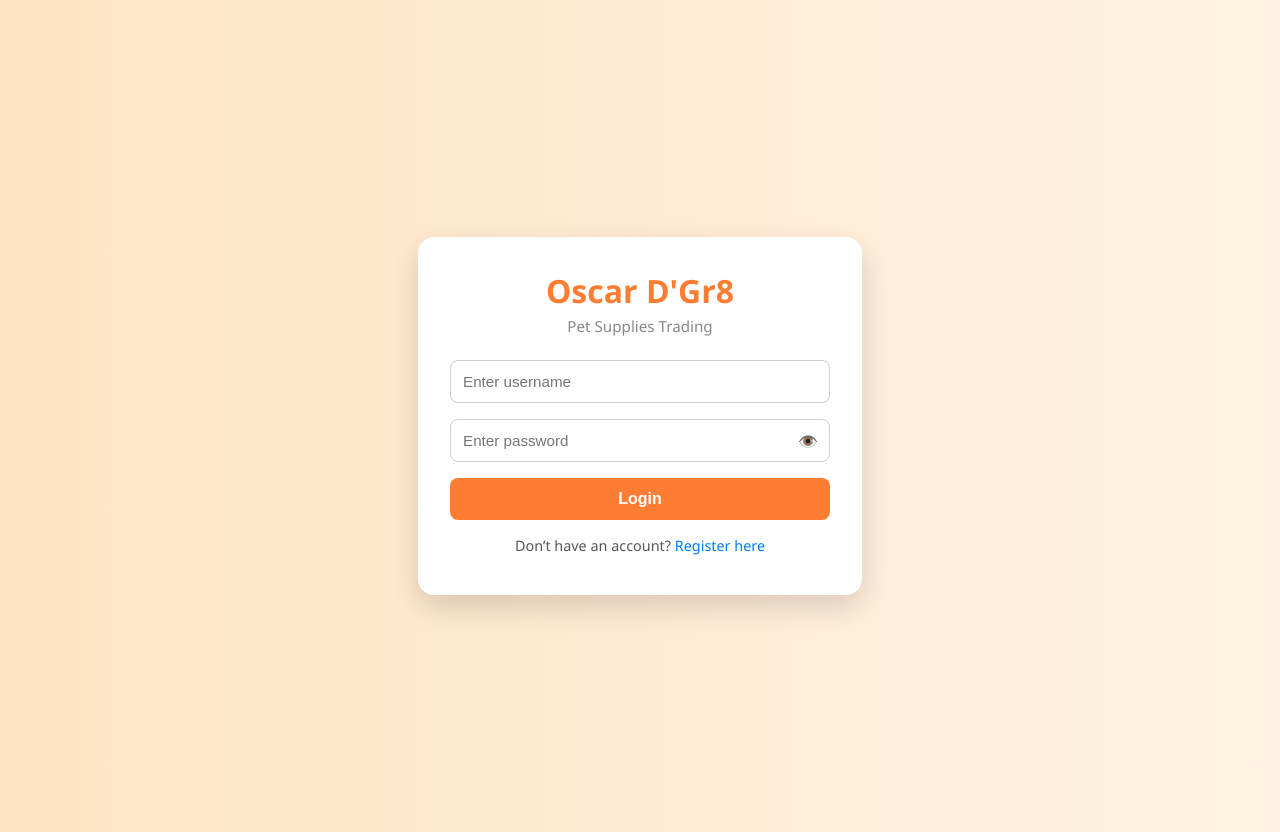
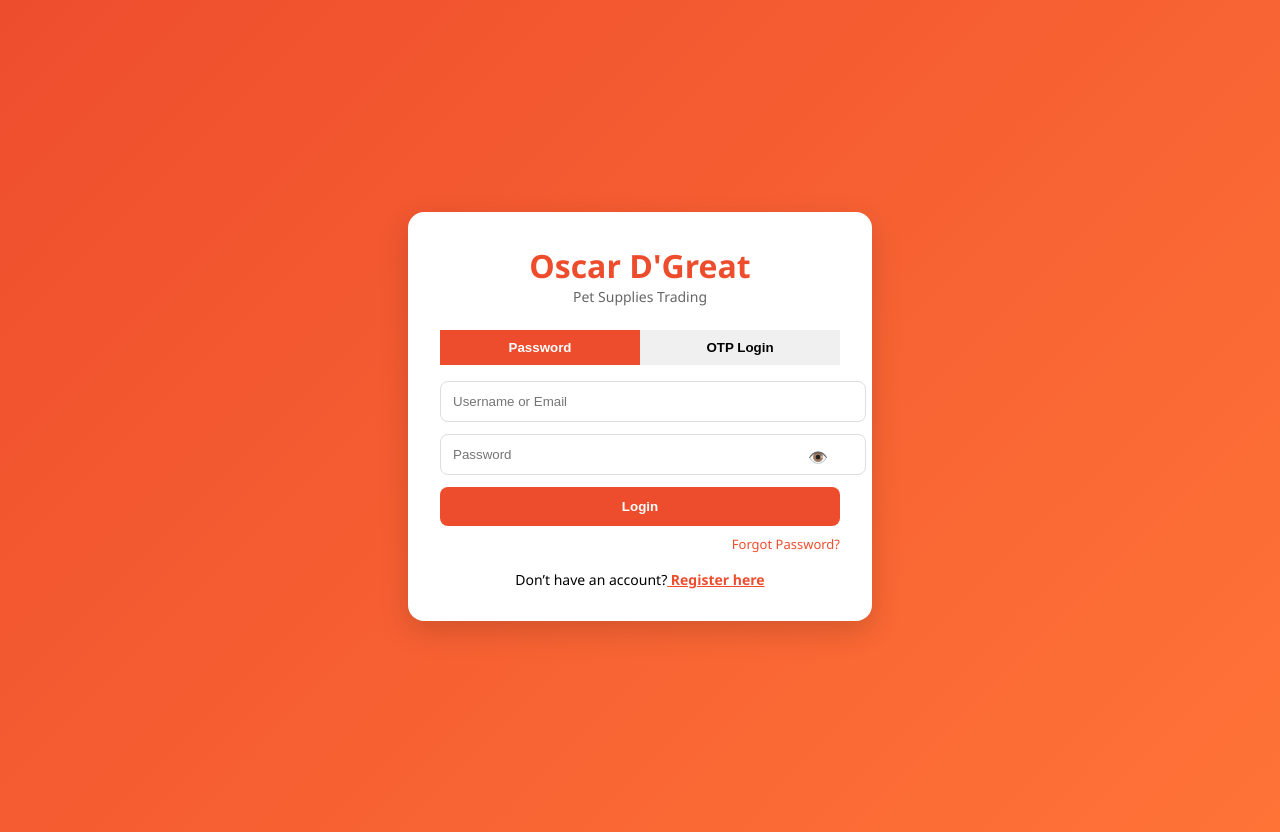
Before and after one commit to cyrose22/capstone-frontend, a React (Vite) app: page / in a window 1280 px wide. Built offline with nearby package versions, Linux system fonts and the light colour scheme.

Commit message:
Fix login

```diff
--- a/src/UI/Login/login.css
+++ b/src/UI/Login/login.css
@@ -1,167 +1,120 @@
-/* Container & Card */
+body {
+  font-family: 'Inter', sans-serif;
+  background: #f5f5f5;
+}
+
 .login-container {
+  min-height: 100vh;
   display: flex;
-  height: 100vh;
   justify-content: center;
   align-items: center;
-  background: linear-gradient(to right, #ffe4c4, #fff3e3);
+  background: linear-gradient(135deg, #ee4d2d, #ff7337);
   padding: 1rem;
 }
 
 .login-card {
   background: white;
+  width: 100%;
+  max-width: 400px;
+  border-radius: 16px;
   padding: 2rem;
-  border-radius: 1rem;
-  box-shadow: 0 12px 30px rgba(0, 0, 0, 0.15);
-  width: 100%;
-  max-width: 380px;
-  animation: fadeIn 0.3s ease-in-out;
-  text-align: center;
+  box-shadow: 0 10px 30px rgba(0,0,0,0.15);
 }
 
-/* Brand Header */
-.brand {
-  margin: 0;
-  font-size: 2rem;
-  font-weight: 700;
-  color: #ff7d33;
-}
-
-.subtitle {
-  font-size: 0.95rem;
-  color: #888;
+.brand-section {
+  text-align: center;
   margin-bottom: 1.5rem;
 }
 
-/* Form Styles */
-form {
-  display: flex;
-  flex-direction: column;
-  gap: 1rem;
+.brand-section h1 {
+  margin: 0;
+  color: #ee4d2d;
 }
 
-.form-group {
-  display: flex;
-  flex-direction: column;
+.brand-section p {
+  margin: 0;
+  font-size: 14px;
+  color: #666;
 }
 
-.form-group label {
-  font-size: 0.9rem;
-  margin-bottom: 0.3rem;
-  color: #444;
+.login-tabs {
+  display: flex;
+  margin-bottom: 1rem;
 }
 
-form input {
-  padding: 0.75rem;
-  border-radius: 8px;
-  border: 1px solid #ccc;
-  font-size: 0.95rem;
-  outline: none;
-  transition: border 0.2s;
+.login-tabs button {
+  flex: 1;
+  padding: 10px;
+  border: none;
+  background: #f0f0f0;
+  cursor: pointer;
+  font-weight: 600;
 }
 
-form input:focus {
-  border-color: #ff7d33;
+.login-tabs button.active {
+  background: #ee4d2d;
+  color: white;
 }
 
-/* Show Password Toggle */
+input {
+  width: 100%;
+  padding: 12px;
+  margin-bottom: 12px;
+  border-radius: 8px;
+  border: 1px solid #ddd;
+}
+
 .password-wrapper {
   position: relative;
 }
 
-.password-wrapper input {
-  padding-right: 3rem; /* Give space for the toggle inside input */
+.password-wrapper span {
+  position: absolute;
+  right: 12px;
+  top: 12px;
+  cursor: pointer;
 }
 
-.toggle-password {
-  position: absolute;
-  top: 50%;
-  right: 1rem;
-  transform: translateY(-50%);
-  font-size: 0.85rem;
-  color: #007bff;
-  cursor: pointer;
-  user-select: none;
-  background-color: transparent;
-  border: none;
-  padding: 0;
-}
-
-.toggle-password:hover {
-  color: #0056b3;
-}
-
-/* Button */
-.login-btn {
-  padding: 0.75rem;
-  background: #ff7d33;
+.primary-btn {
+  width: 100%;
+  padding: 12px;
+  background: #ee4d2d;
   color: white;
   border: none;
   border-radius: 8px;
   font-weight: bold;
-  font-size: 1rem;
   cursor: pointer;
-  transition: background 0.3s;
 }
 
-.login-btn:hover {
-  background: #e76622;
+.primary-btn:hover {
+  background: #d84322;
 }
 
-/* Feedback & Links */
-.message {
-  margin-top: 1rem;
-  color: #cc0000;
-  font-size: 0.9rem;
+.extra-links {
+  text-align: right;
+  margin-top: 6px;
+}
+
+.extra-links a {
+  font-size: 13px;
+  color: #ee4d2d;
+  text-decoration: none;
 }
 
 .register-link {
   margin-top: 1rem;
-  font-size: 0.9rem;
   text-align: center;
+  font-size: 14px;
 }
 
 .register-link a {
-  color: #007bff;
-  text-decoration: none;
+  color: #ee4d2d;
+  font-weight: 600;
 }
 
-.register-link a:hover {
-  text-decoration: underline;
+.message {
+  text-align: center;
+  font-size: 13px;
+  margin-top: 8px;
+  color: red;
 }
-
-/* Fade animation */
-@keyframes fadeIn {
-  from { opacity: 0; transform: scale(0.95); }
-  to { opacity: 1; transform: scale(1); }
-}
-
-.password-group {
-  position: relative;
-}
-
-.password-input {
-  width: auto;
-  padding: 0.75rem 2.75rem 0.75rem 0.75rem;
-  border-radius: 8px;
-  border: 1px solid #ccc;
-  font-size: 0.95rem;
-  outline: none;
-}
-
-.toggle-password-btn {
-  position: absolute;
-  top: 50%;
-  right: 0.75rem;
-  transform: translateY(-50%);
-  background: none;
-  border: none;
-  font-size: 1rem;
-  cursor: pointer;
-  color: #007bff;
-  padding: 0;
-}
-
-.toggle-password-btn:hover {
-  color: #0056b3;
-}
--- a/src/UI/Login/login.jsx
+++ b/src/UI/Login/login.jsx
@@ -6,90 +6,155 @@ import { useNavigate, Link } from 'react-router-dom';
 function LoginForm() {
   const [username, setUsername] = useState('');
   const [password, setPassword] = useState('');
+  const [otp, setOtp] = useState('');
+  const [useOtp, setUseOtp] = useState(false);
   const [showPassword, setShowPassword] = useState(false);
   const [message, setMessage] = useState('');
+  const [otpSent, setOtpSent] = useState(false);
+
   const navigate = useNavigate();
 
   const handleLogin = async (e) => {
     e.preventDefault();
     try {
-      // const res = await axios.post(
-      //   'http://localhost:5000/login',
       const res = await axios.post(
         'https://capstone-backend-kiax.onrender.com/login',
-        { username, password },
-        { headers: { 'Content-Type': 'application/json' } }
+        { username, password }
       );
 
-      const userData = res.data;
+      handleSuccess(res.data);
+    } catch (err) {
+      setMessage(err.response?.data?.message || 'Login failed');
+    }
+  };
 
-      setMessage(userData.message);
+  const handleSendOtp = async () => {
+    try {
+      await axios.post(
+        'https://capstone-backend-kiax.onrender.com/send-login-otp',
+        { username }
+      );
+      setOtpSent(true);
+      setMessage('OTP sent to your email/phone');
+    } catch (err) {
+      setMessage('Failed to send OTP');
+    }
+  };
 
-      // Store the full object
+  const handleOtpLogin = async () => {
+    try {
+      const res = await axios.post(
+        'https://capstone-backend-kiax.onrender.com/login-otp',
+        { username, otp }
+      );
+      handleSuccess(res.data);
+    } catch (err) {
+      setMessage('Invalid OTP');
+    }
+  };
+
+  const handleSuccess = (userData) => {
     localStorage.setItem('user', JSON.stringify(userData));
+    localStorage.setItem('role', userData.role);
 
-      // Store individual keys for quick access
-      localStorage.setItem('role', userData.role);
-      localStorage.setItem('username', userData.username);
-      localStorage.setItem('fullname', userData.fullname);
-      localStorage.setItem('id', userData.id);
-      localStorage.setItem('contact', userData.contact);
-
-      // Redirect based on role
     if (userData.role === 'admin' || userData.role === 'staff') {
       navigate('/admin-dashboard');
     } else {
       navigate('/consumer-dashboard');
-      }
-    } catch (err) {
-      setMessage(err.response?.data?.message || 'Login failed');
     }
   };
 
   return (
     <div className="login-container">
       <div className="login-card">
-        <h1 className="brand">Oscar D'Gr8</h1>
-        <p className="subtitle">Pet Supplies Trading</p>
 
-        <form onSubmit={handleLogin}>
-          <div className="form-group">
-            <input
-              type="text"
-              value={username}
-              onChange={(e) => setUsername(e.target.value)}
-              placeholder="Enter username"
-              required
-            />
+        <div className="brand-section">
+          <h1>Oscar D'Great</h1>
+          <p>Pet Supplies Trading</p>
         </div>
 
-          <div className="form-group password-group">
-            <input
-              type={showPassword ? 'text' : 'password'}
-              value={password}
-              onChange={(e) => setPassword(e.target.value)}
-              placeholder="Enter password"
-              required
-              className="password-input"
-            />
+        <div className="login-tabs">
           <button
-              type="button"
-              className="toggle-password-btn"
-              onClick={() => setShowPassword((prev) => !prev)}
+            className={!useOtp ? 'active' : ''}
+            onClick={() => setUseOtp(false)}
           >
-              {showPassword ? '🙈' : '👁️'}
+            Password
+          </button>
+          <button
+            className={useOtp ? 'active' : ''}
+            onClick={() => setUseOtp(true)}
+          >
+            OTP Login
           </button>
         </div>
 
+        {!useOtp ? (
+          <form onSubmit={handleLogin}>
+            <input
+              type="text"
+              placeholder="Username or Email"
+              value={username}
+              onChange={(e) => setUsername(e.target.value)}
+              required
+            />
 
-          <button type="submit" className="login-btn">Login</button>
+            <div className="password-wrapper">
+              <input
+                type={showPassword ? 'text' : 'password'}
+                placeholder="Password"
+                value={password}
+                onChange={(e) => setPassword(e.target.value)}
+                required
+              />
+              <span onClick={() => setShowPassword(!showPassword)}>
+                {showPassword ? '🙈' : '👁️'}
+              </span>
+            </div>
+
+            <button type="submit" className="primary-btn">
+              Login
+            </button>
+
+            <div className="extra-links">
+              <Link to="/forgot-password">Forgot Password?</Link>
+            </div>
           </form>
+        ) : (
+          <div className="otp-section">
+            <input
+              type="text"
+              placeholder="Username or Email"
+              value={username}
+              onChange={(e) => setUsername(e.target.value)}
+            />
+
+            {!otpSent ? (
+              <button className="primary-btn" onClick={handleSendOtp}>
+                Send OTP
+              </button>
+            ) : (
+              <>
+                <input
+                  type="text"
+                  placeholder="Enter OTP"
+                  value={otp}
+                  onChange={(e) => setOtp(e.target.value)}
+                />
+                <button className="primary-btn" onClick={handleOtpLogin}>
+                  Verify & Login
+                </button>
+              </>
+            )}
+          </div>
+        )}
 
         <p className="message">{message}</p>
 
-        <p className="register-link">
-          Don’t have an account? <Link to="/register">Register here</Link>
-        </p>
+        <div className="register-link">
+          Don’t have an account?
+          <Link to="/register"> Register here</Link>
+        </div>
+
       </div>
     </div>
   );
```
Also changed, not shown: src/UI/ConsumerDashboard/consumer-dashboard.css (+96 -0 lines). Lines whose indentation alone changed are shown as unchanged.
